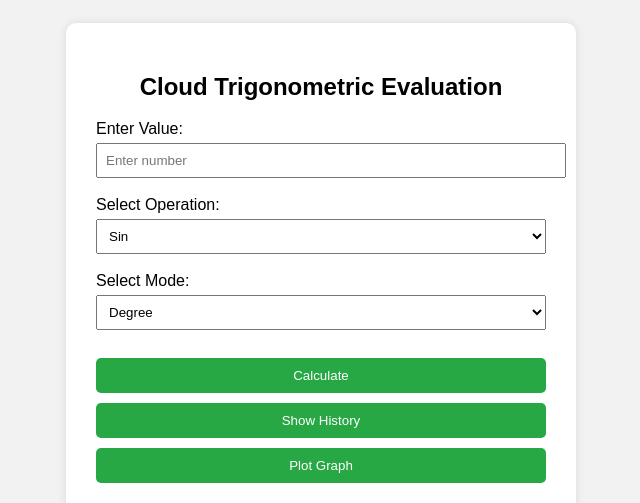
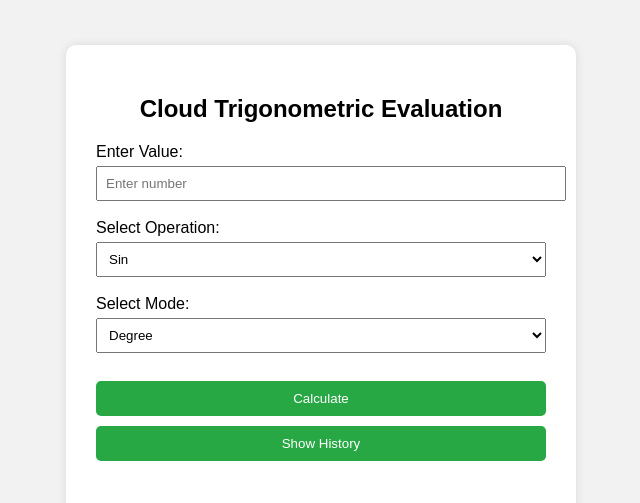
Before and after one commit to kartheek6999/CloudTrigService, a Flask app: page / in a window 1280 px wide. Shown: the top 503 px of the page, without its empty margins (319-959 px from the left). Run offline with Flask 3, Linux system fonts and the light colour scheme; a map, chart or similar area stays blank.

Commit message:
removed graph feature

```diff
--- a/templates/index.html
+++ b/templates/index.html
@@ -109,7 +109,7 @@ th, td{
 
 <button onclick="loadHistory()">Show History</button>
 
-<button onclick="plotGraph()">Plot Graph</button>
+
 
 <div class="result" id="result"></div>
 
```
